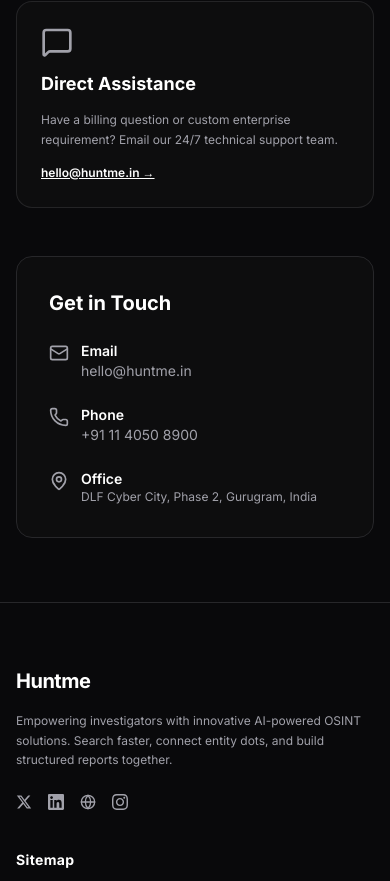
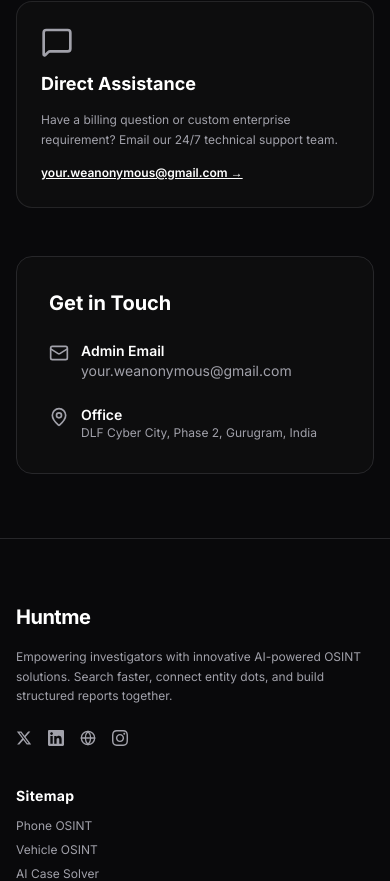
Before and after one commit to weanonymous01/Huntme-Osint, a Next.js app: page /help in a window 390 px wide. Shown: the part 786-1667 px from the top of the page. Built offline with nearby package versions, Linux system fonts and the light colour scheme.

Commit message:
fix: Replace phone numbers with admin email (your.weanonymous@gmail.com) in footer and help page

```diff
--- a/app/help/page.tsx
+++ b/app/help/page.tsx
@@ -49,31 +49,24 @@
             <p className="text-xs text-zinc-400 leading-relaxed">
               Have a billing question or custom enterprise requirement? Email our 24/7 technical support team.
             </p>
-            <a href="mailto:hello@huntme.in" className="inline-block text-xs font-semibold text-white underline pt-1">
-              hello@huntme.in →
+            <a href="mailto:your.weanonymous@gmail.com" className="inline-block text-xs font-semibold text-white underline pt-1">
+              your.weanonymous@gmail.com →
             </a>
+
           </div>
         </div>
 
         {/* Contact Info Card */}
         <div className="rounded-2xl border border-zinc-800 bg-[#0d0d0e] p-8 sm:p-10 space-y-6">
           <h2 className="text-xl font-bold text-white">Get in Touch</h2>
-          <div className="grid grid-cols-1 sm:grid-cols-3 gap-6 text-sm">
+          <div className="grid grid-cols-1 sm:grid-cols-2 gap-6 text-sm">
             <div className="flex items-start gap-3 text-zinc-300">
               <Mail className="size-5 text-zinc-400 shrink-0 mt-0.5" />
               <div>
-                <p className="font-semibold text-white">Email</p>
-                <a href="mailto:hello@huntme.in" className="text-zinc-400 hover:text-white transition-colors">
-                  hello@huntme.in
+                <p className="font-semibold text-white">Admin Email</p>
+                <a href="mailto:your.weanonymous@gmail.com" className="text-zinc-400 hover:text-white transition-colors">
+                  your.weanonymous@gmail.com
                 </a>
-              </div>
-            </div>
-
-            <div className="flex items-start gap-3 text-zinc-300">
-              <Phone className="size-5 text-zinc-400 shrink-0 mt-0.5" />
-              <div>
-                <p className="font-semibold text-white">Phone</p>
-                <p className="text-zinc-400">+91 11 4050 8900</p>
               </div>
             </div>
 
@@ -85,6 +78,7 @@
               </div>
             </div>
           </div>
+
         </div>
       </main>
 
--- a/app/privacy/page.tsx
+++ b/app/privacy/page.tsx
@@ -58,9 +58,10 @@
             <h2 className="text-lg font-bold text-white">4. Your Privacy Rights</h2>
             <p className="text-zinc-400 text-sm">
               You have the right to request deletion of your account and associated search logs at any time. For data deletion inquiries or privacy questions, contact us at{' '}
-              <a href="mailto:hello@huntme.in" className="text-white underline">
-                hello@huntme.in
+              <a href="mailto:your.weanonymous@gmail.com" className="text-white underline">
+                your.weanonymous@gmail.com
               </a>.
+
             </p>
           </section>
         </div>
--- a/app/refund/page.tsx
+++ b/app/refund/page.tsx
@@ -51,9 +51,10 @@
             </h2>
             <p className="text-zinc-400 text-sm">
               To request a refund or report a payment issue, email your transaction ID and account email to{' '}
-              <a href="mailto:hello@huntme.in" className="text-white underline font-semibold">
-                hello@huntme.in
+              <a href="mailto:your.weanonymous@gmail.com" className="text-white underline font-semibold">
+                your.weanonymous@gmail.com
               </a>. Our support team reviews all requests within 24 hours.
+
             </p>
           </section>
         </div>
--- a/app/terms/page.tsx
+++ b/app/terms/page.tsx
@@ -70,9 +70,10 @@
             <h2 className="text-lg font-bold text-white">5. Contact Information</h2>
             <p className="text-zinc-400 text-sm">
               For questions regarding these Terms of Service, please contact our legal team at{' '}
-              <a href="mailto:hello@huntme.in" className="text-white underline">
-                hello@huntme.in
+              <a href="mailto:your.weanonymous@gmail.com" className="text-white underline">
+                your.weanonymous@gmail.com
               </a>.
+
             </p>
           </section>
         </div>
--- a/components/ui/footer.tsx
+++ b/components/ui/footer.tsx
@@ -158,11 +158,11 @@
             <div className="space-y-2 text-xs sm:text-sm text-zinc-400 leading-relaxed">
               <p>DLF Cyber City, Phase 2, Gurugram, Haryana 122002, India</p>
               <p>
-                <a href="mailto:hello@huntme.in" className="hover:text-white transition-colors">
-                  hello@huntme.in
+                <a href="mailto:your.weanonymous@gmail.com" className="hover:text-white transition-colors">
+                  your.weanonymous@gmail.com
                 </a>
               </p>
-              <p>+91 11 4050 8900</p>
+
             </div>
           </div>
         </div>
```
